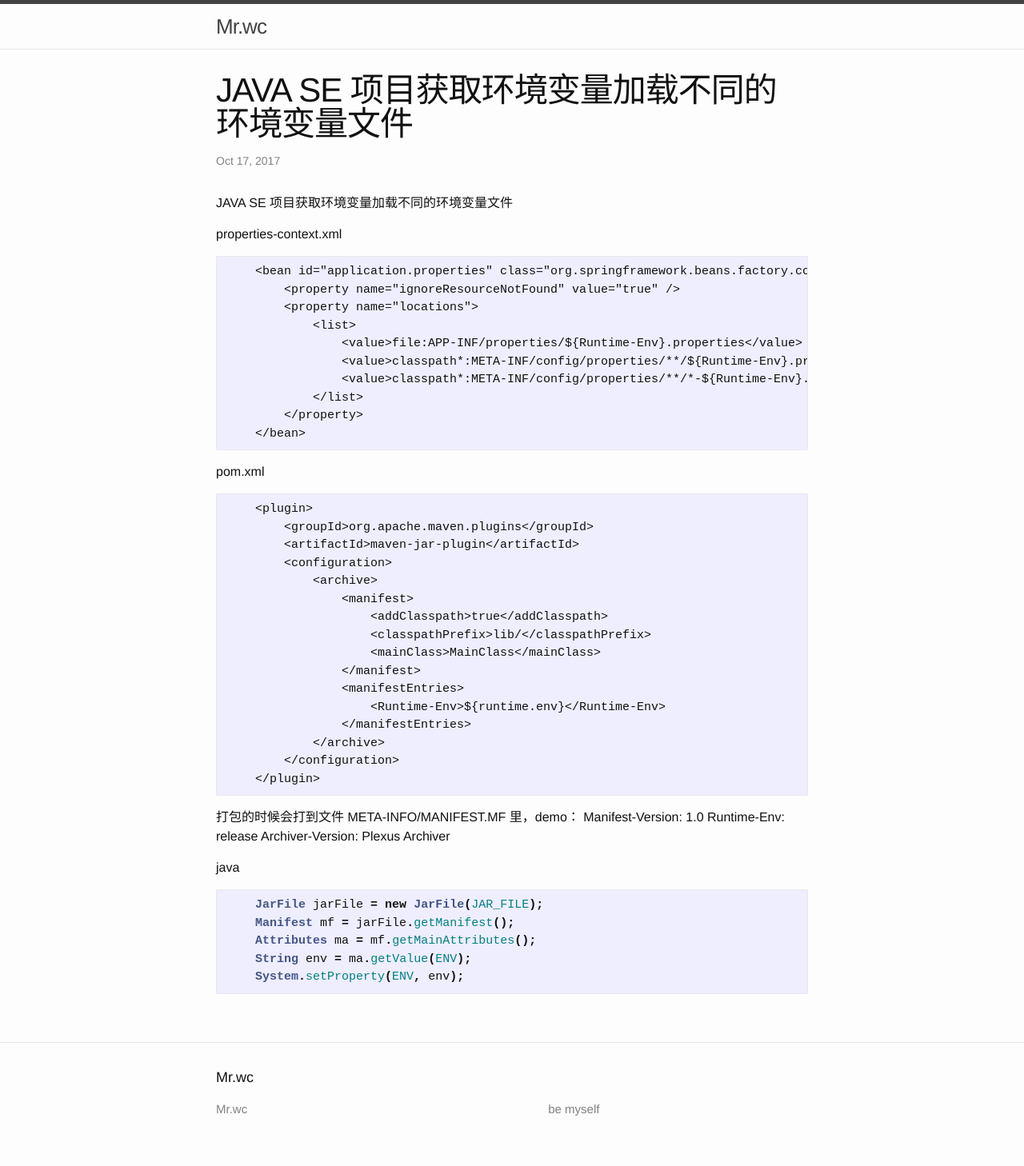
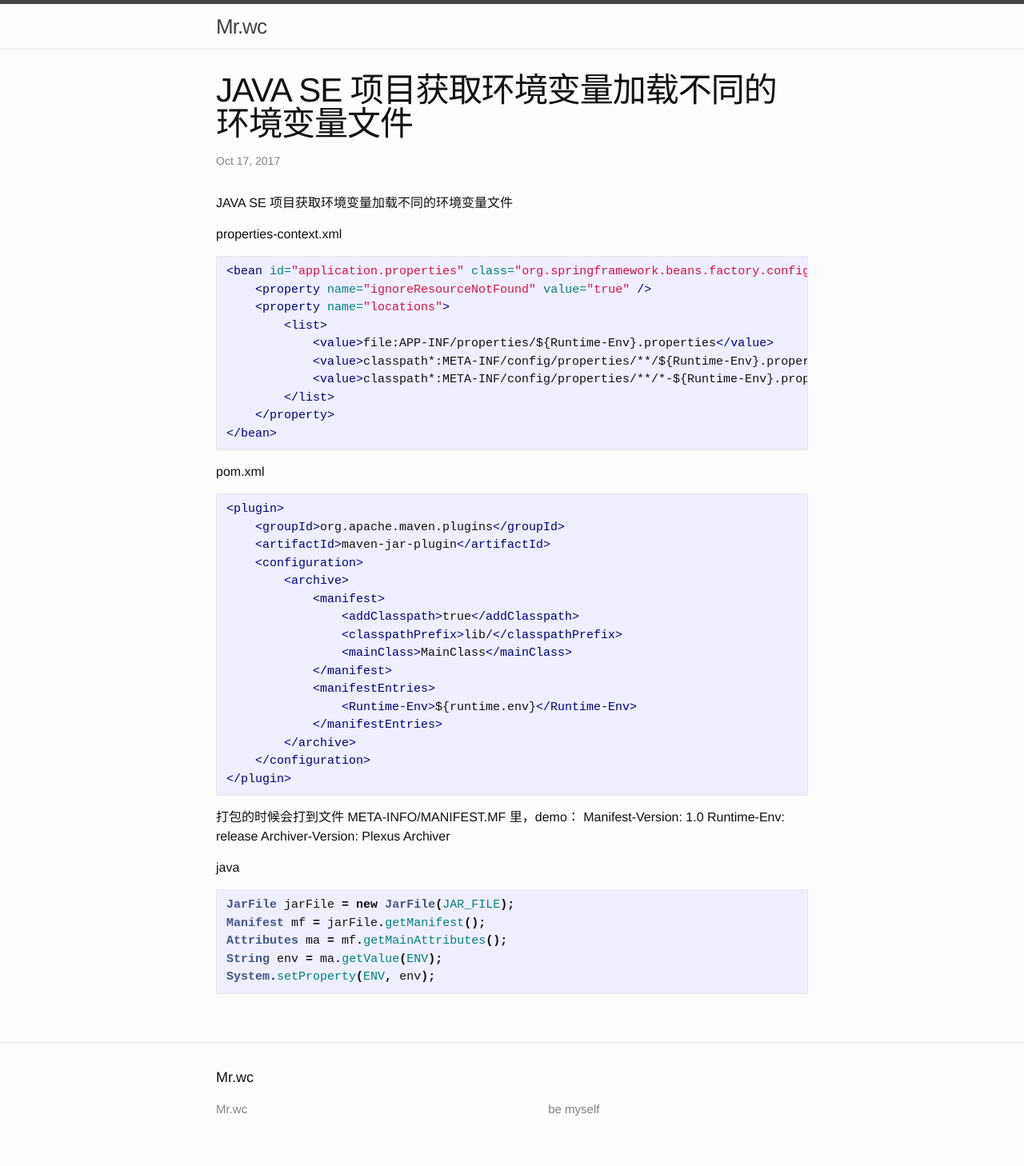
Before and after one commit to gzchenwenchao/gzchenwenchao.github.io, a Jekyll site: the page built from _posts/2017-10-18-manifest-config.markdown, in a window 1280 px wide. Shown: the whole page at 80% size. Built offline with Jekyll 4.4.1, drawn with Linux system fonts in a browser that asks for light colours; Markdown is read by kramdown in place of the engine named in the settings.

````diff
--- a/_posts/2017-10-18-manifest-config.markdown
+++ b/_posts/2017-10-18-manifest-config.markdown
@@ -8,37 +8,39 @@
 JAVA SE 项目获取环境变量加载不同的环境变量文件
 
 properties-context.xml
-```
-    <bean id="application.properties" class="org.springframework.beans.factory.config.PropertiesFactoryBean">
-        <property name="ignoreResourceNotFound" value="true" />
-        <property name="locations">
-            <list>
-                <value>file:APP-INF/properties/${Runtime-Env}.properties</value>
-                <value>classpath*:META-INF/config/properties/**/${Runtime-Env}.properties</value>
-                <value>classpath*:META-INF/config/properties/**/*-${Runtime-Env}.properties</value>
-            </list>
-        </property>
-    </bean>
+
+```xml
+<bean id="application.properties" class="org.springframework.beans.factory.config.PropertiesFactoryBean">
+    <property name="ignoreResourceNotFound" value="true" />
+    <property name="locations">
+        <list>
+            <value>file:APP-INF/properties/${Runtime-Env}.properties</value>
+            <value>classpath*:META-INF/config/properties/**/${Runtime-Env}.properties</value>
+            <value>classpath*:META-INF/config/properties/**/*-${Runtime-Env}.properties</value>
+        </list>
+    </property>
+</bean>
 ```
 
 pom.xml
-```
-    <plugin>
-        <groupId>org.apache.maven.plugins</groupId>
-        <artifactId>maven-jar-plugin</artifactId>
-        <configuration>
-            <archive>
-                <manifest>
-                    <addClasspath>true</addClasspath>
-                    <classpathPrefix>lib/</classpathPrefix>
-                    <mainClass>MainClass</mainClass>
-                </manifest>
-                <manifestEntries>
-                    <Runtime-Env>${runtime.env}</Runtime-Env>
-                </manifestEntries>
-            </archive>
-        </configuration>
-    </plugin>
+
+```xml
+<plugin>
+    <groupId>org.apache.maven.plugins</groupId>
+    <artifactId>maven-jar-plugin</artifactId>
+    <configuration>
+        <archive>
+            <manifest>
+                <addClasspath>true</addClasspath>
+                <classpathPrefix>lib/</classpathPrefix>
+                <mainClass>MainClass</mainClass>
+            </manifest>
+            <manifestEntries>
+                <Runtime-Env>${runtime.env}</Runtime-Env>
+            </manifestEntries>
+        </archive>
+    </configuration>
+</plugin>
 ```
 
 打包的时候会打到文件 META-INFO/MANIFEST.MF 里，demo：
@@ -50,9 +52,9 @@
 java
 
 ```java
-    JarFile jarFile = new JarFile(JAR_FILE);
-    Manifest mf = jarFile.getManifest();
-    Attributes ma = mf.getMainAttributes();
-    String env = ma.getValue(ENV);
-    System.setProperty(ENV, env);
+JarFile jarFile = new JarFile(JAR_FILE);
+Manifest mf = jarFile.getManifest();
+Attributes ma = mf.getMainAttributes();
+String env = ma.getValue(ENV);
+System.setProperty(ENV, env);
 ```
````
Also changed, not shown: _posts/2017-10-21-postpresql-build.markdown (added, +54 -0 lines).
